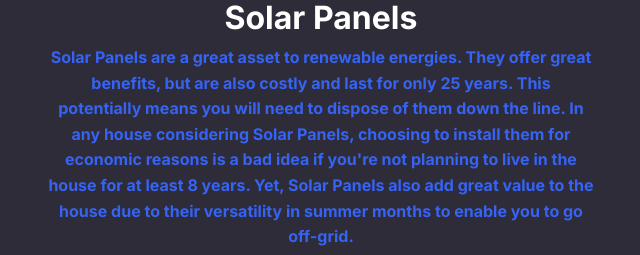
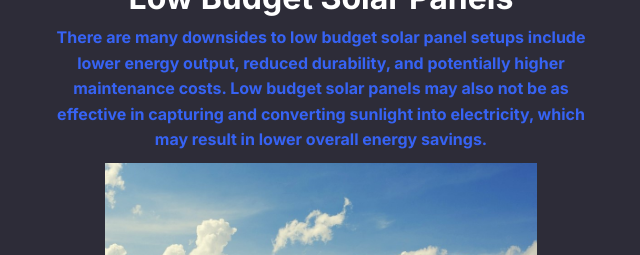
Before and after one commit to VQ9/solar, a PHP site: page /information.php in a window 1280 px wide. Shown: the part 1329-1584 px from the top of the page, without its empty margins (319-959 px from the left). Run offline with PHP 8.4, Linux system fonts and the light colour scheme.

Commit message:
Update information.php

```diff
--- a/information.php
+++ b/information.php
@@ -4,7 +4,7 @@
 <head>
     <meta charset="utf-8">
     <meta name="viewport" content="width=device-width, initial-scale=1.0, shrink-to-fit=no">
-    <title>Contacts - Brand</title>
+    <title>InfoSolar</title>
     <link rel="stylesheet" href="assets/bootstrap/css/bootstrap.min.css">
     <link rel="stylesheet" href="https://fonts.googleapis.com/css?family=Inter:300italic,400italic,600italic,700italic,800italic,400,300,600,700,800&amp;display=swap">
     <link rel="stylesheet" href="assets/css/Stats-icons.css">
@@ -31,19 +31,19 @@
                     <p class="fw-bold text-success mb-2">Information</p>
                     <h2 class="fw-bold">Solar Panels</h2>
                     <p class="fw-bold mb-2" style="color: var(--bs-blue);">Solar Panels are a great asset to renewable energies. They offer great benefits, but are also costly and last for only 25 years. This potentially means you will need to dispose of them down the line. In any house considering Solar Panels, choosing to install them for economic reasons is a bad idea if you're not planning to live in the house for at least 8 years. Yet, Solar Panels also add great value to the house due to their versatility in summer months to enable you to go off-grid.</p>
-                    <picture><img src="assets/img/products/1.jpg"></picture>
-                    <h2 class="fw-bold">Solar Panels</h2>
-                    <p class="fw-bold mb-2" style="color: var(--bs-blue);">Solar Panels are a great asset to renewable energies. They offer great benefits, but are also costly and last for only 25 years. This potentially means you will need to dispose of them down the line. In any house considering Solar Panels, choosing to install them for economic reasons is a bad idea if you're not planning to live in the house for at least 8 years. Yet, Solar Panels also add great value to the house due to their versatility in summer months to enable you to go off-grid.</p>
-                    <picture><img src="assets/img/products/1.jpg"></picture>
-                    <h2 class="fw-bold">Solar Panels</h2>
-                    <p class="fw-bold mb-2" style="color: var(--bs-blue);">Solar Panels are a great asset to renewable energies. They offer great benefits, but are also costly and last for only 25 years. This potentially means you will need to dispose of them down the line. In any house considering Solar Panels, choosing to install them for economic reasons is a bad idea if you're not planning to live in the house for at least 8 years. Yet, Solar Panels also add great value to the house due to their versatility in summer months to enable you to go off-grid.</p>
-                    <picture><img src="assets/img/products/1.jpg"></picture>
-                    <h2 class="fw-bold">Solar Panels</h2>
-                    <p class="fw-bold mb-2" style="color: var(--bs-blue);">Solar Panels are a great asset to renewable energies. They offer great benefits, but are also costly and last for only 25 years. This potentially means you will need to dispose of them down the line. In any house considering Solar Panels, choosing to install them for economic reasons is a bad idea if you're not planning to live in the house for at least 8 years. Yet, Solar Panels also add great value to the house due to their versatility in summer months to enable you to go off-grid.</p>
-                    <picture><img src="assets/img/products/1.jpg"></picture>
-                    <h2 class="fw-bold">Solar Panels</h2>
-                    <p class="fw-bold mb-2" style="color: var(--bs-blue);">Solar Panels are a great asset to renewable energies. They offer great benefits, but are also costly and last for only 25 years. This potentially means you will need to dispose of them down the line. In any house considering Solar Panels, choosing to install them for economic reasons is a bad idea if you're not planning to live in the house for at least 8 years. Yet, Solar Panels also add great value to the house due to their versatility in summer months to enable you to go off-grid.</p>
-                    <picture><img src="assets/img/products/1.jpg"></picture>
+                    <picture><img src="assets/img/1.jpg" style="width: 80%;padding: 2px;"></picture>
+                    <h2 class="fw-bold">Batteries</h2>
+                    <p class="fw-bold mb-2" style="color: var(--bs-blue);">Solar batteries are energy storage systems that store excess energy generated by solar panels. They offer benefits such as reducing reliance on the grid, providing a backup power source, and contributing to a more sustainable energy system. However, their financial benefits depend on various factors, and they can be expensive to purchase and install. Therefore, investing in solar batteries requires careful consideration and planning.</p>
+                    <picture><img src="assets/img/4.jpg" style="width: 80%;padding: 2px;"></picture>
+                    <h2 class="fw-bold">Low Budget Solar Panels</h2>
+                    <p class="fw-bold mb-2" style="color: var(--bs-blue);">There are many downsides to low budget solar panel setups include lower energy output, reduced durability, and potentially higher maintenance costs. Low budget solar panels may also not be as effective in capturing and converting sunlight into electricity, which may result in lower overall energy savings.</p>
+                    <picture><img src="assets/img/2.jpg" style="width: 80%;padding: 2px;"></picture>
+                    <h2 class="fw-bold">Low Budget Batteries</h2>
+                    <p class="fw-bold mb-2" style="color: var(--bs-blue);">Low budget batteries for solar energy storage are available in the market at lower prices than high-end batteries. These batteries may be less expensive to purchase and install, but they may have lower capacity, shorter lifespan, and may not perform as well as higher-end batteries.</p>
+                    <picture><img src="assets/img/5.jpg" style="width: 80%;padding: 2px;"></picture>
+                    <h2 class="fw-bold">Obstruction of Solar Panels</h2>
+                    <p class="fw-bold mb-2" style="color: var(--bs-blue);">Obstruction of sunlight can significantly impact the performance and efficiency of solar panels. When solar panels are shaded or partially obstructed, they produce less electricity or may even stop producing electricity altogether.</p>
+                    <picture><img src="assets/img/6.jpg" style="width: 80%;padding: 2px;"></picture>
                 </div>
             </div>
         </div>
```
